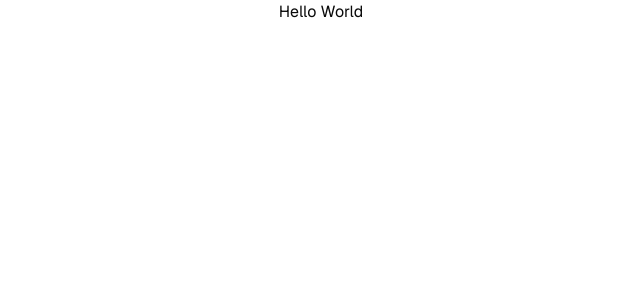
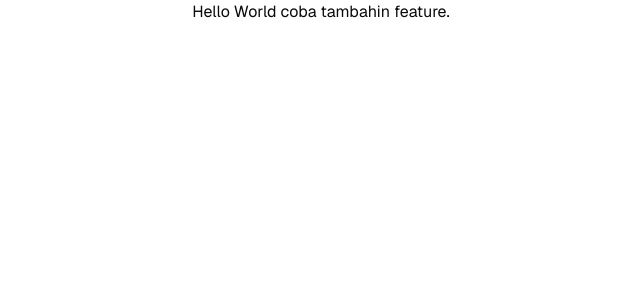
Before and after one commit to russellotniel/ci-cd-learning, a Next.js app: page / in a window 1280 px wide. Shown: the top 300 px of the page, without its empty margins (319-959 px from the left). Built offline with nearby package versions, Linux system fonts and the light colour scheme.

Commit message:
feat: nambahin feature baru untuk naikin tag

```diff
--- a/app/page.tsx
+++ b/app/page.tsx
@@ -1,7 +1,7 @@
 export default function Home() {
   return (
     <main className="min-h-screen flex flex-col items-center">
-      <p>Hello World</p>
+      <p>Hello World coba tambahin feature.</p>
     </main>
   );
 }
```
